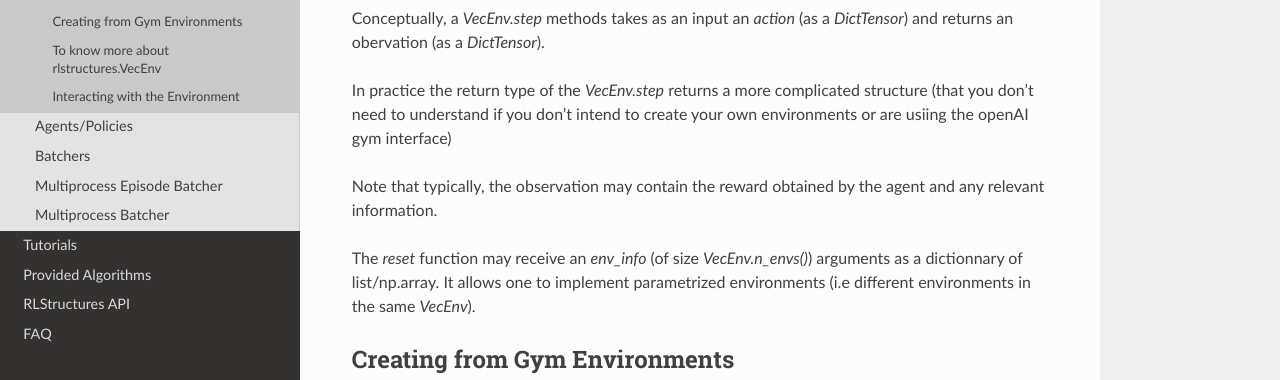
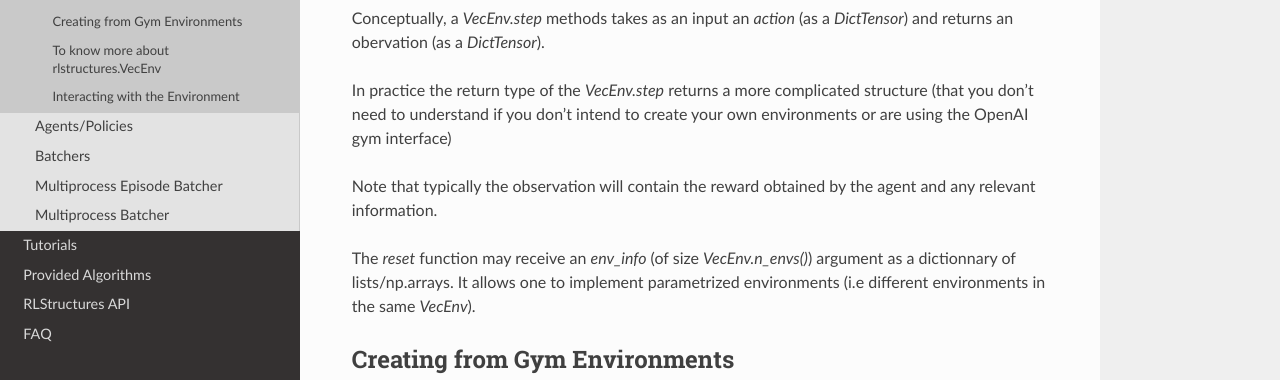
Before and after one commit to facebookresearch/rlstructures, a Sphinx documentation site: the page built from sphinx_docs/source/gettingstarted/Environments.rst, in a window 1280 px wide and 1400 px high. Shown: the part 249-629 px from the top of the window. Built offline with Sphinx 7.4.7 and the Read the Docs theme 2.0.0, drawn with Linux system fonts in a browser that asks for light colours; some of the changed text lies outside the part shown.

Commit message:
Update Environments.rst

```diff
--- a/sphinx_docs/source/gettingstarted/Environments.rst
+++ b/sphinx_docs/source/gettingstarted/Environments.rst
@@ -7,11 +7,11 @@ A `rlstructures.VecEnv` represents `VecEnv.n_envs()` simple environments at once
 
 Conceptually, a `VecEnv.step` methods takes as an input an `action` (as a `DictTensor`) and returns an obervation (as a `DictTensor`).
 
-In practice the return type of the `VecEnv.step` returns a more complicated structure (that you don't need to understand if you don't intend to create your own environments or are usiing the openAI gym interface)
+In practice the return type of the `VecEnv.step` returns a more complicated structure (that you don't need to understand if you don't intend to create your own environments or are using the OpenAI gym interface)
 
-Note that typically, the observation may contain the reward obtained by the agent and any relevant information.
+Note that typically the observation will contain the reward obtained by the agent and any relevant information.
 
-The `reset` function may receive an `env_info` (of size `VecEnv.n_envs()`) arguments as a dictionnary of list/np.array. It allows one to implement parametrized environments (i.e different environments in the same `VecEnv`).
+The `reset` function may receive an `env_info` (of size `VecEnv.n_envs()`) argument as a dictionnary of lists/np.arrays. It allows one to implement parametrized environments (i.e different environments in the same `VecEnv`).
 
 Creating from Gym Environments
 -------------------------------------------
```
Also changed, not shown: other parts of sphinx_docs/source/gettingstarted/Environments.rst (+3 -3 lines).
